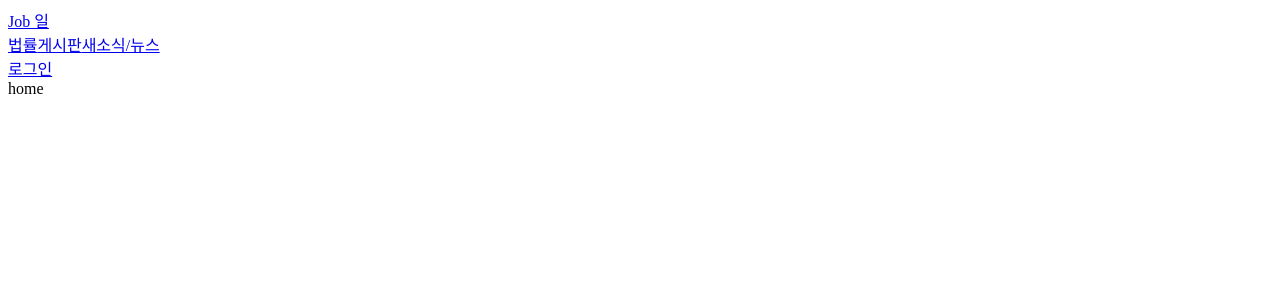
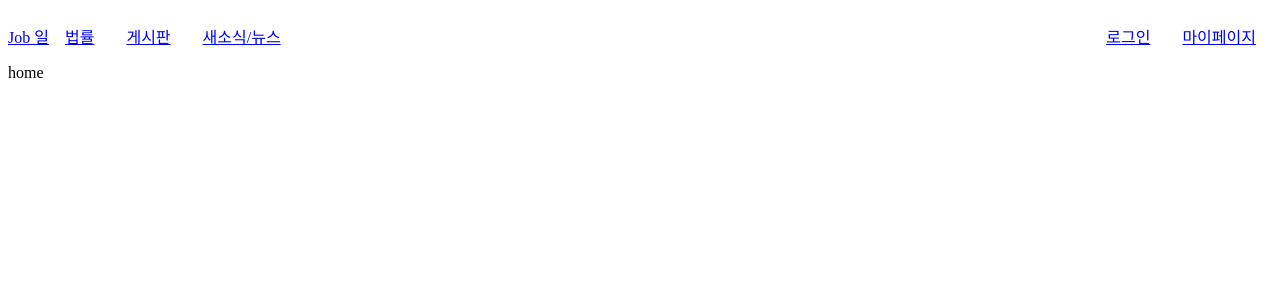
Before and after one commit to Hongmoon-gak/Job1-Web, a React (Create React App) app in the folder job1/: page / in a window 1280 px wide. Shown: the top 300 px of the page. Built offline with nearby package versions, Linux system fonts and the light colour scheme.

Commit message:
[FEAT] 로그인 버튼, navbar 레이아웃 구현

```diff
--- a/job1/src/App.js
+++ b/job1/src/App.js
@@ -5,6 +5,8 @@ import Home from "./View/Home";
 import Laws from "./View/Laws";
 import Board from "./View/Board";
 import News from "./View/News";
+import Login from "./View/Login";
+import MyPage from "./View/MyPage";
 
 function App() {
   return (
@@ -16,6 +18,8 @@ function App() {
           <Route path='/law' element={<Laws/>} />
           <Route path='/board' element={<Board/>} />
           <Route path='/news' element={<News/>} />
+          <Route path='/login' element={<Login/>} />
+          <Route path='/mypage' element={<MyPage/>} />
         </Routes>
       </Router>
     </div>
--- /dev/null
+++ b/job1/src/Main/NavBar.css
@@ -0,0 +1,26 @@
+.nav-container{
+    top: 0;
+    left: 0;
+    width: 100%;
+    justify-content: space-between;
+    display: flex;
+    align-items: center;
+}
+
+.navitems-container{
+    display: flex;
+    justify-content: space-between;
+}
+
+.navmenus-list{
+    padding: 1rem;
+}
+
+.navuser-container{
+    display: flex;
+    justify-content: space-between;
+}
+
+.navuser-list{
+    padding: 1rem;
+}
--- a/job1/src/Main/NavBar.js
+++ b/job1/src/Main/NavBar.js
@@ -1,11 +1,29 @@
 import NavItems from "./NavItems";
 import NavUser from "./NavUser";
+import { Link } from "react-router-dom";
+
+import "./NavBar.css";
 
 function NavBar(){
     return(
-        <div>
-            <NavItems/>
-            <NavUser/>
+        <div className="nav-container">
+            <div className="navitems-container">
+                <div className="nav-logo">
+                    <Link to={'/'}>Job 일</Link>
+                </div>
+                <div className="navmenus">
+                    <Link className="navmenus-list" to={'/law'}>법률</Link>
+                    <Link className="navmenus-list" to={'/board'}>게시판</Link>
+                    <Link className="navmenus-list" to={'/news'}>새소식/뉴스</Link>
+                </div>
+            </div>
+
+            <div className="navuser-container">
+                <Link className="navuser-list" to={'/login'} >로그인</Link>
+                <div className="navuser-list">
+                    <Link to={'/mypage'}>마이페이지</Link>
+                </div>
+            </div>
         </div>
     )
 }
--- a/job1/src/Main/NavItems.js
+++ b/job1/src/Main/NavItems.js
@@ -2,7 +2,7 @@ import { Link } from "react-router-dom";
 
 function NavItems(){
     return(
-        <div>
+        <div className="navitems-container">
             <div>
                 <Link to={'/'}>Job 일</Link>
             </div>
--- a/job1/src/Main/NavUser.js
+++ b/job1/src/Main/NavUser.js
@@ -2,10 +2,10 @@ import { Link } from "react-router-dom";
 
 function NavUser(){
     return(
-        <div>
+        <div className="navuser-container">
             <Link to={'/login'} >로그인</Link>
             <div>
-                <Link to={'/mypage'}></Link>
+                <Link to={'/mypage'}>마이페이지</Link>
             </div>
         </div>
     )
```
